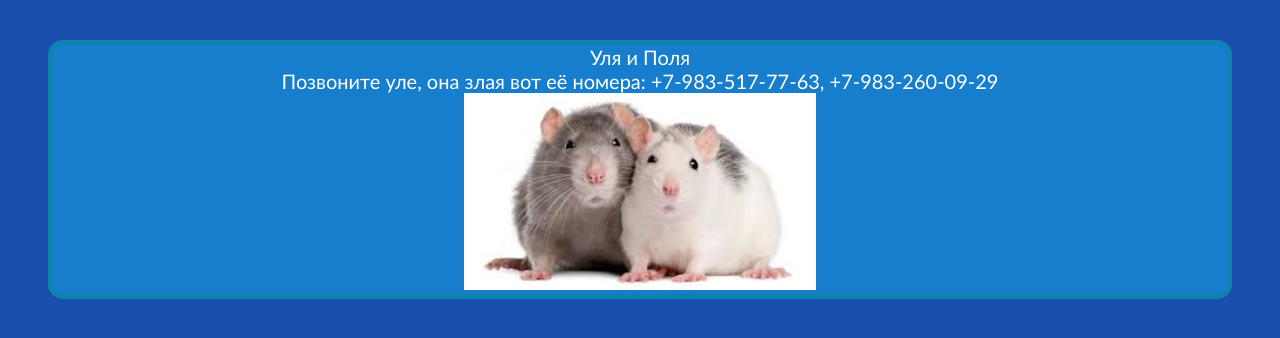
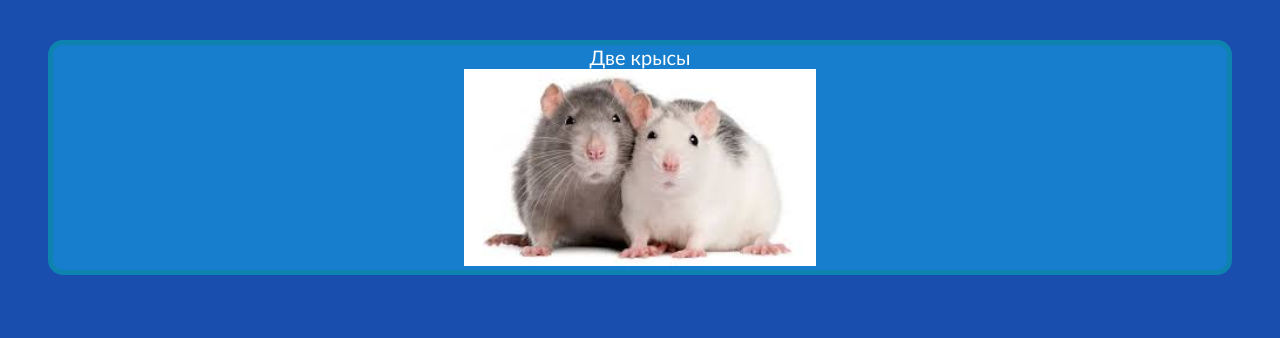
Before and after one commit to weryfy/weryfy.github.io, a plain HTML site: page index.html in a window 1280 px wide. Drawn offline with Linux system fonts and the light colour scheme.

Commit message:
Update index.html

```diff
--- a/index.html
+++ b/index.html
@@ -12,7 +12,7 @@
 
 <body>
     <div class="dev">
-        Уля и Поля <br/> Позвоните уле, она злая вот её номера: +7-983-517-77-63, +7-983-260-09-29 <br/>
+        Две крысы <br/>
         <img src="./1.jpg" />
     </div>
 </body>
```
